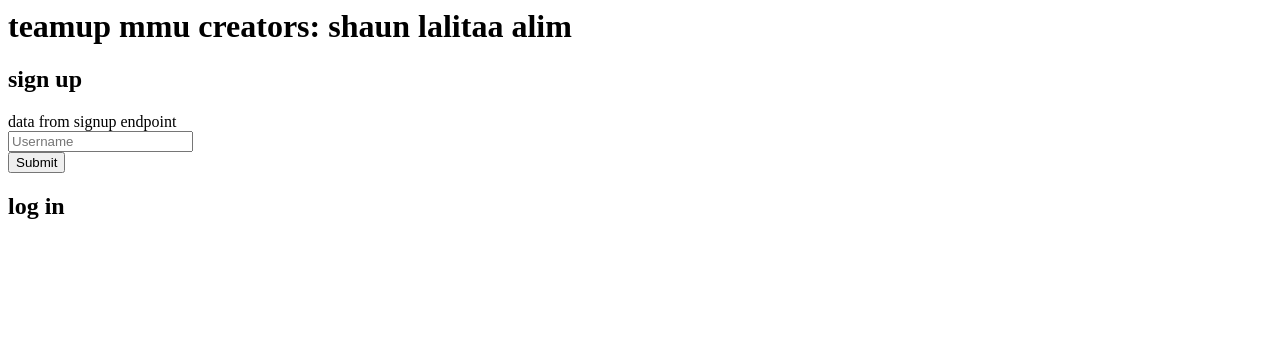
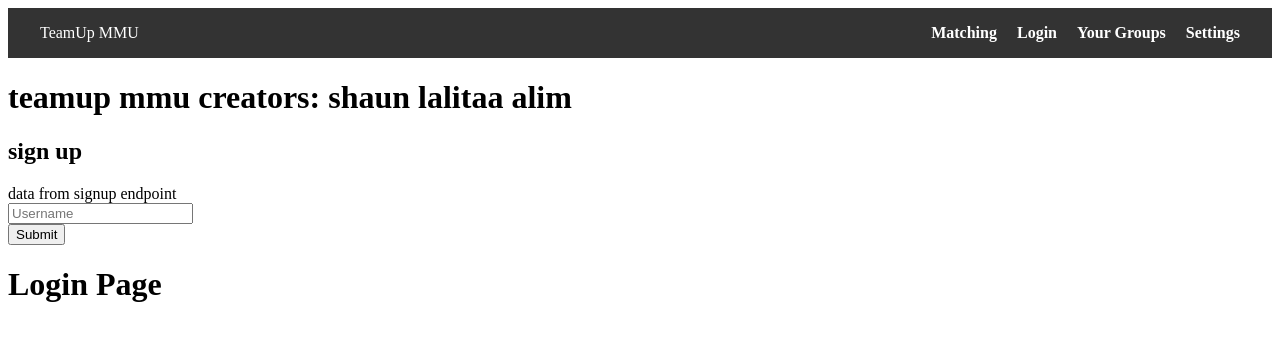
Before and after one commit to LalitaaTri/Mini-IT-project, a Django app: page / in a window 1280 px wide. Shown: the top 341 px of the page. Run offline with Django 5.2, Linux system fonts and the light colour scheme.

Commit message:
Basic navbar

```diff
--- a/teamup_mmu/features/user_login/templates/index.html
+++ b/teamup_mmu/features/user_login/templates/index.html
@@ -1 +1 @@
-<h2>log in</h2>
+<h1>Login Page</h1>
--- a/teamup_mmu/templates/index.html
+++ b/teamup_mmu/templates/index.html
@@ -1,4 +1,7 @@
 <script src="https://unpkg.com/htmx.org@2.0.0"></script>
+{% extends "nav.html" %}
+
+{% block content %}
 <h1>teamup mmu creators: shaun lalitaa alim</h1>
 <div hx-get="user_signup/" hx-trigger="load">
   <p>loading signup</p> <!-- this is where the signup form will be loaded when the page loads -->
@@ -6,3 +9,4 @@
 <div hx-get="user_login/" hx-trigger="load">
   <p>loading login</p> <!-- this is where the login form will be loaded when the page loads -->
 </div>
+{% endblock %}
--- /dev/null
+++ b/teamup_mmu/templates/nav.html
@@ -0,0 +1,41 @@
+<!-- wanted the nav bar to be showing in all pages so im making a file here -->
+<style>
+    nav {
+        background-color: #333;
+        display: flex;
+        justify-content: space-between; /* Puts logo on left, links on right */
+        align-items: center;
+        padding: 1rem 2rem;
+        color: white;
+    }
+
+    nav ul {
+        list-style: none;
+        display: flex;
+        gap: 20px; /* Space between links */
+        margin: 0;
+    }
+
+    nav a {
+        color: white;
+        text-decoration: none;
+        font-weight: bold;
+    }
+
+    nav a:hover {
+        color: #ffcc00; /* Changes color when you hover */
+    }
+</style>
+
+<nav>
+    <div class="logo">TeamUp MMU</div>
+    <ul>
+        <li><a href="/">Matching</a></li>
+        <li><a href="/login">Login</a></li>
+        <li><a href="/groups">Your Groups</a></li>
+        <li><a href="/settings">Settings</a></li>
+    </ul>
+</nav>
+
+{% block content %}
+{% endblock %}
```
